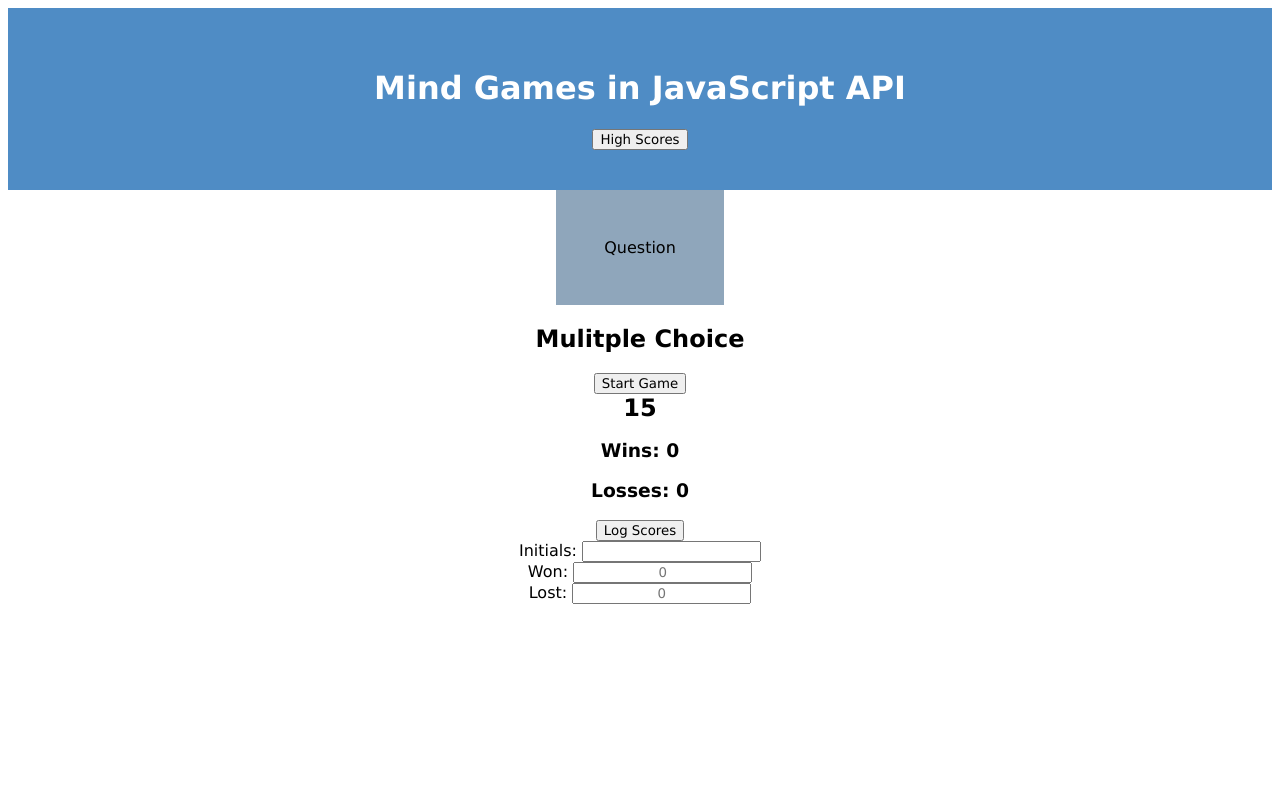
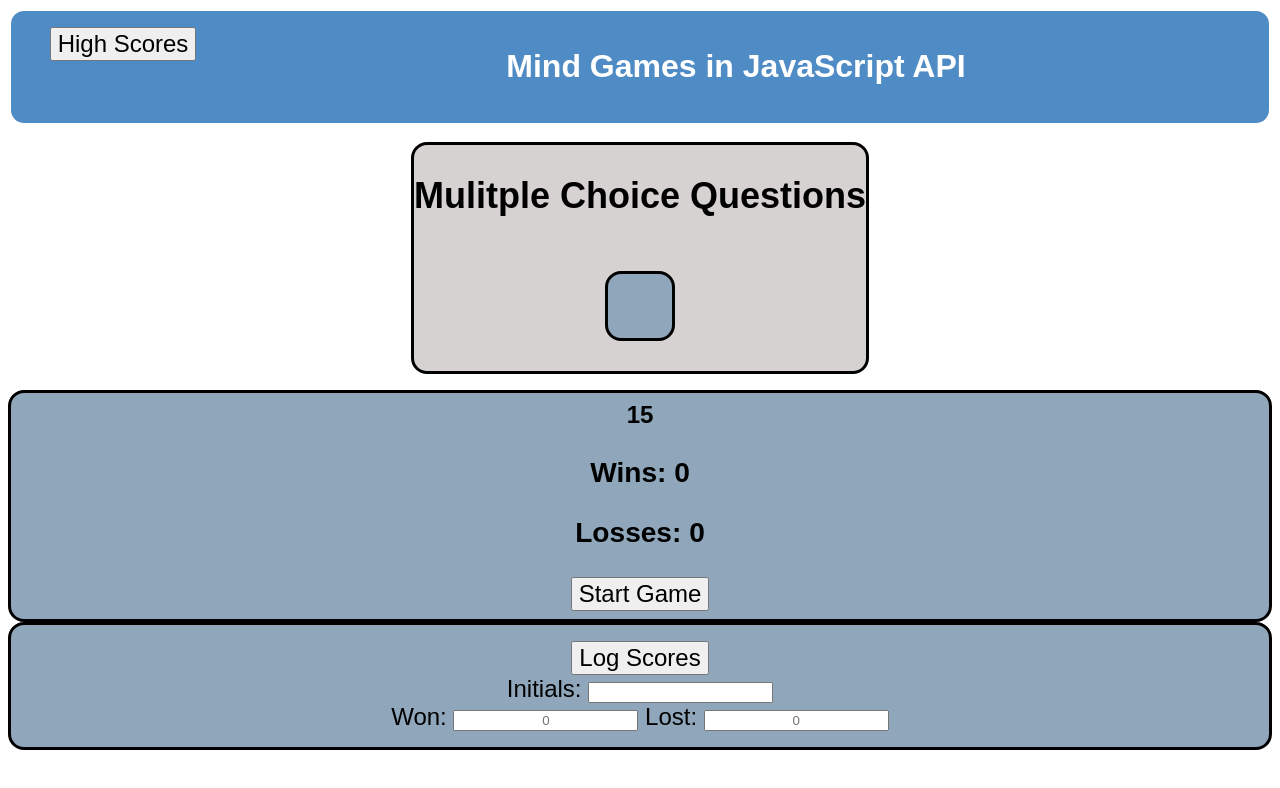
Before and after one commit to ptantsidis/scriptQuiz, a plain HTML site: page index.html in a window 1280 px wide. Both pictures are taken after a click on the button "High Scores". Drawn offline with Linux system fonts and the light colour scheme.

Commit message:
redesign page

```diff
--- a/assets/css/style.css
+++ b/assets/css/style.css
@@ -1,12 +1,23 @@
 * {
-    font-family: Verdana, Geneva, Tahoma, sans-serif;
+  font-family:Arial, Helvetica, sans-serif;
   text-align: center;
 }
 header {
-    padding: 40px;
+  display:block;
+  border-style: solid;
+  border-width: .2rem;
+  border-radius: 1rem;
+  padding: 1rem;
   background: #4f8cc5;
   color: #fff;
-    border-bottom:30px #879274;
+}
+
+nav {
+  float:inline-start;
+  width: 12rem;
+  color: black;
+  font-size: medium;
+  font-weight: bold;
 }
 nav {
   color: black;
@@ -17,24 +28,55 @@ nav {
 .high-score {
   text-align: left;
 }
-  /* ol {
-    text-align: center;
-
-  } */
-
+.start-button, .log-button, .high-score{
+  font-size: x-large;
+}
 .time-remain {
   font-size: x-large;
   font-weight: bold;
 }
 
-#question-list,  #signup {
-  display: inline-block;
-  background: #8fa6bb;
-  padding: 3rem;
+#q-block{
+  display:inline-block;
+  margin: 1rem;
+  border-style: solid;
+  border-width: .2rem;
+  border-radius: 1rem;
+  background-color: rgb(214, 210, 210);
+  font-size: 1.5rem;
+  height: 15%;
 }
 #multi-choice-list {
-  /* display: inline-block; */
-  /* text-align: left; */
+  display:inline-block;
+  border-style: solid;
+  border-width: .2rem;
+  border-radius: 1rem;
+  font-size: 1.5rem;
   background: #8fa6bb;
+  padding: 2rem;
+}
 
+#results-box {
+  display:block;
+  border-style: solid;
+  border-width: .2rem;
+  border-radius: 1rem;
+  font-size: 1.5rem;
+  background: #8fa6bb;
+  padding: .5rem;
+  height: 15%;
 }
+
+#sign-up-container {
+  display: block;
+  background: #8fa6bb;
+  padding: 1rem;
+  border-style: solid;
+  border-width: .2rem;
+  border-radius: 1rem;
+  font-size: 1.5rem;
+}
+
+.userScore {
+  display: none;
+}
--- a/assets/js/script.js
+++ b/assets/js/script.js
@@ -10,8 +10,12 @@ let item = document.createElement('li');
 let userSignup = document.querySelector("#initials");
 let gamesWon = document.querySelector("#gamesWon");
 let gamesLost = document.querySelector("#gamesLost");
-let userSign = document.querySelector(".high-score");
-let userScore = document.querySelectorAll(".highscore")
+let highScoreButton = document.querySelector(".high-score");
+let showScores = document.querySelector(".userScore");
+
+
+//.getElementsByClassName
+// let userSignup = document.querySelector("#initials");
 
 let timeRemain = 15;
 let losses = 0;
@@ -21,13 +25,7 @@ let questionNumber = 0;
 let i = 0;
 let h = 0;
 
-let winsLosses = [{
-    initials: "",
-    gamesWon: 0,
-    gamesLost: 0,
-}]
-
-
+let scoreStorage = [];
 
 let questions = [{
     question: "JavaScript is ______ Side scripting language.",
@@ -56,7 +54,6 @@ let questions = [{
 
 }]
 
-
 function startGame() {
     initApp();
     startTime();
@@ -69,8 +66,11 @@ function initApp() {
     questionNumber = 0;
     winsEl.textContent = 0;
     lossesEl.textContent = 0;
+    overEl.textContent = "";
+    showScores.style.display = "none";
 
 }
+
 function startTime() {
     timeRemain = 15;
     timer = setInterval(function () {
@@ -125,7 +125,6 @@ function winGame() {
     console.log("wingame")
     wins++;
     winsEl.textContent = wins;
-
     questionNumber++;
     if ((timeRemain > 0) && (questionNumber != questions.length)) {
         timeRemain = timeRemain + 5;
@@ -143,30 +142,46 @@ function gameOver() {
     overEl.textContent = ("Game Over");
     questionBlock.textContent = ("A Valiant Attempt");
     multiChoiceBlock.innerHTML = "";
-    }
-
-    logButton.addEventListener("click", function(event) {
+}
+logButton.addEventListener("click", function (event) {
     event.preventDefault();
+    console.log('Click')
     let initials = document.querySelector("#initials").value;
     if (initials === "") {
         alert("Initials cannot be blank");
     } else {
-        gamesWon = wins;
-        gamesLost= losses;
-        winsLosses.push({initials,gamesWon,gamesLost});
+        let userData = {
+            name:initials,
+            wins: wins,
+            losses:losses
+        }
+        scoreStorage.push(userData);
+        console.log("initials");
+        localStorage.setItem("scoreStorage",JSON.stringify(scoreStorage))
+    }
+});
 
-        console.log([winsLosses]);
-        // localStorage.setItem("winloss", winsLosses);
+highScoreButton.addEventListener("click", function (event) {
+    event.preventDefault();
+    if (initials !=="" ) {
+        showScores.style.display = "inline-block";
+        let tempObj = JSON.parse(localStorage.getItem("scoreStorage"));
+        var HTML ="";
+        for( i=0 ;i < tempObj.length; i++) {
+            for(let j=0;j < tempObj.length;j++){
+                if(tempObj[i].wins < tempObj[j].wins){
+                    let temp = tempObj[i]
+                    tempObj[i] = tempObj[j]
+                    tempObj[j] = temp
+                }
+            }
+        }
+        console.log(tempObj)
+        showScores.appendChild(temp)
+    } else {
+        alert("Initials cannot be blank");
     }
+
     });
 
-    // highScoreButton.addEventListener("click", function(event) {
-    // event.preventDefault();
-    // winsLosses.sort(function (name, maxwin)
-    // {console.log([winsLosses.initials, winsLosses.wins,winsLosses.losses]);
-
-    // });
-
-startButton.addEventListener("click", startGame);
-
-//     }
+    startButton.addEventListener("click", startGame);
--- a/index.html
+++ b/index.html
@@ -10,38 +10,41 @@
 
 <body>
     <header>
+
+        <nav>
+            <button class = "high-score">High Scores</button>
+        </nav>
         <h1>Mind Games in JavaScript API</h1>
-        <button class = "high-score">High Scores</button>
     </header>
     <main>
-        <section>
-            <div id="question-list">Question</div>
-            <h2>Mulitple Choice</h2>
-             <ol id="multi-choice-list"></ol>
+        <row>
+        <section id ="q-block">
+            <h2>Mulitple Choice Questions</h2>
+            <div id="question-list"></div>
+                <ol id="multi-choice-list"></ol>
+            </div>
+        </section>
+        <div id ="results-box">
+            <div class="time-remain">15</div>
+            <h3><span class="over"></span></h3>
+            <h3>Wins: <span class="wins">0</span></h3>
+            <h3>Losses: <span class="losses">0</span></h3>
             <button class="start-button">Start Game</button>
-            <div class="time-remain">15</div>
-            <h3><span class="over"></span> </h3>
-        </section>
-        <section>
-            <h3>Wins: <span class="wins">0</span> </h3>
-            <h3>Losses: <span class="losses">0</span> </h3>
-        </section>
-        <div class="sign-up">
+        </div>
+        <section id ="sign-up-container">
             <button class="log-button">Log Scores</button>
-            <div class="userScore">
+            <div class="initials">
                 <label for="initials">Initials: </label>
                 <input type="text" name="initials" id="initials" />
             </div>
-             <div class="userScore">
+            <div class="userScore">
                 <label for="gamesWon">Won:</label>
                 <input type="gamesWon" name="gamesWon" id="gamesWon" placeholder="0" />
-            </div>
-            <div class="userScore">
                 <label for="gamelost">Lost:</label>
                 <input type="gamelost" name="gamelost" id="gamelost" placeholder="0"/>
             </div>
-
-        </div>
+        </row>
+        </section>
 	</main>
 	<script src=" assets/js/script.js"></script>
 </body>
```
Also changed, not shown: assets/Images/quiz_screen.png (added), quiz_screen.png (deleted), 1 other file. Lines whose indentation alone changed are shown as unchanged.
